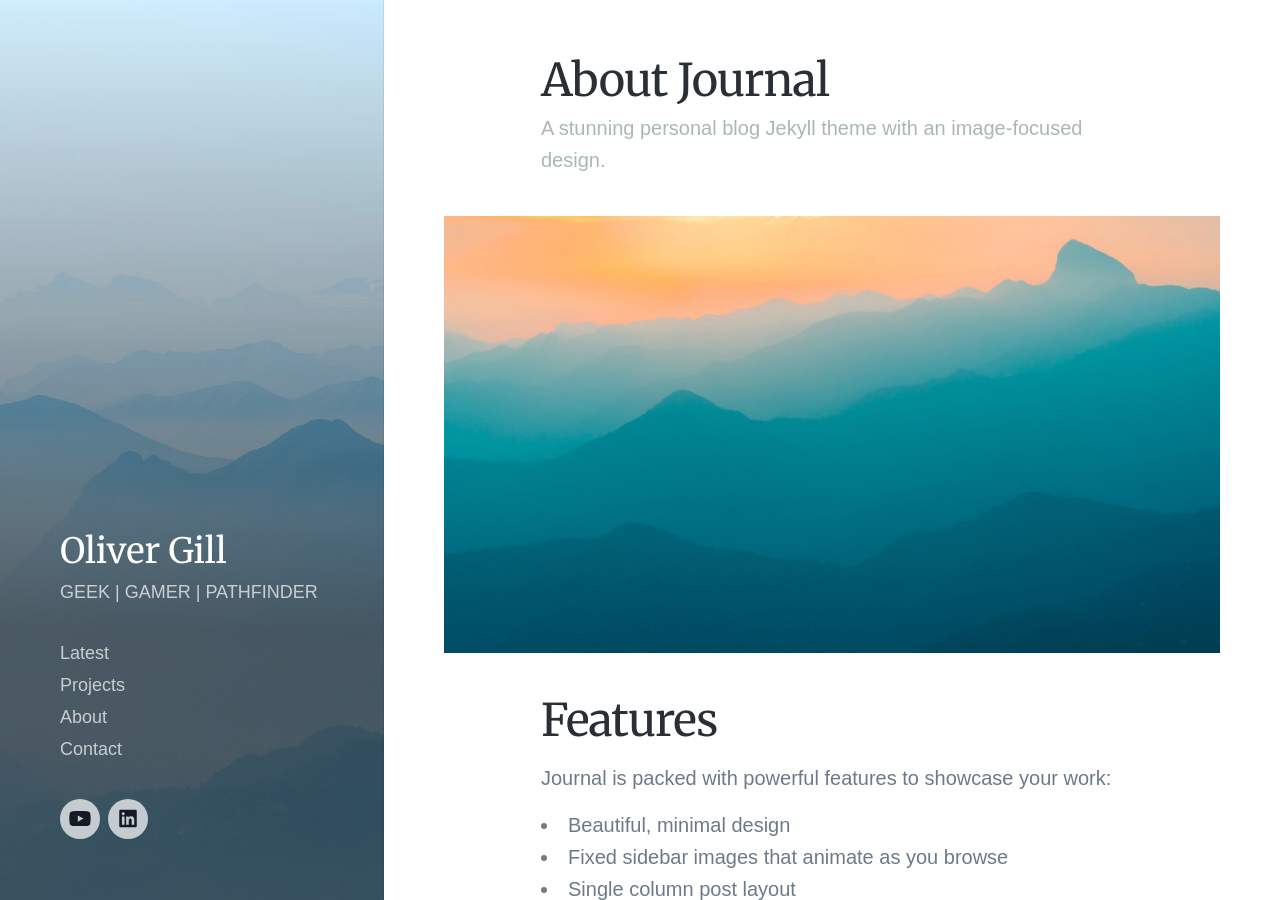
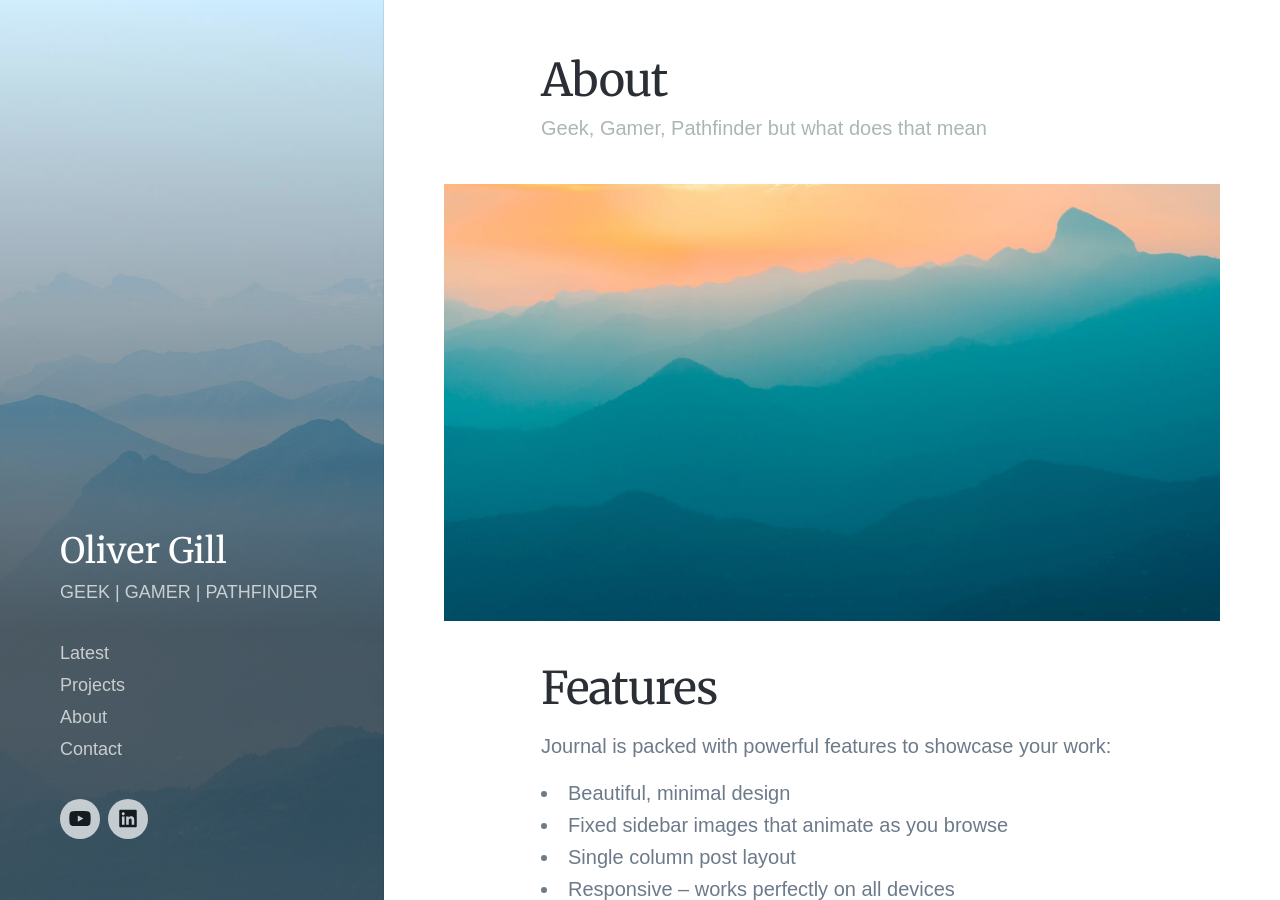
Before and after one commit to olivergillcom/olivergillblog.github.io, a Jekyll site: the page built from _pages/about.md, in a window 1280 px wide and 900 px high. Built offline with Jekyll 4.4.1, drawn with Linux system fonts in a browser that asks for light colours; nearby versions of some CDN libraries; some web fonts are replaced.

Commit message:
Update about.md

```diff
--- a/_pages/about.md
+++ b/_pages/about.md
@@ -1,6 +1,6 @@
 ---
-title: About Journal
-subtitle: A stunning personal blog Jekyll theme with an image-focused design.
+title: About
+subtitle: Geek, Gamer, Pathfinder but what does that mean
 description: A stunning personal blog Jekyll theme with an image-focused design.
 featured_image: /images/demo/demo-portrait.jpg
 ---
```
